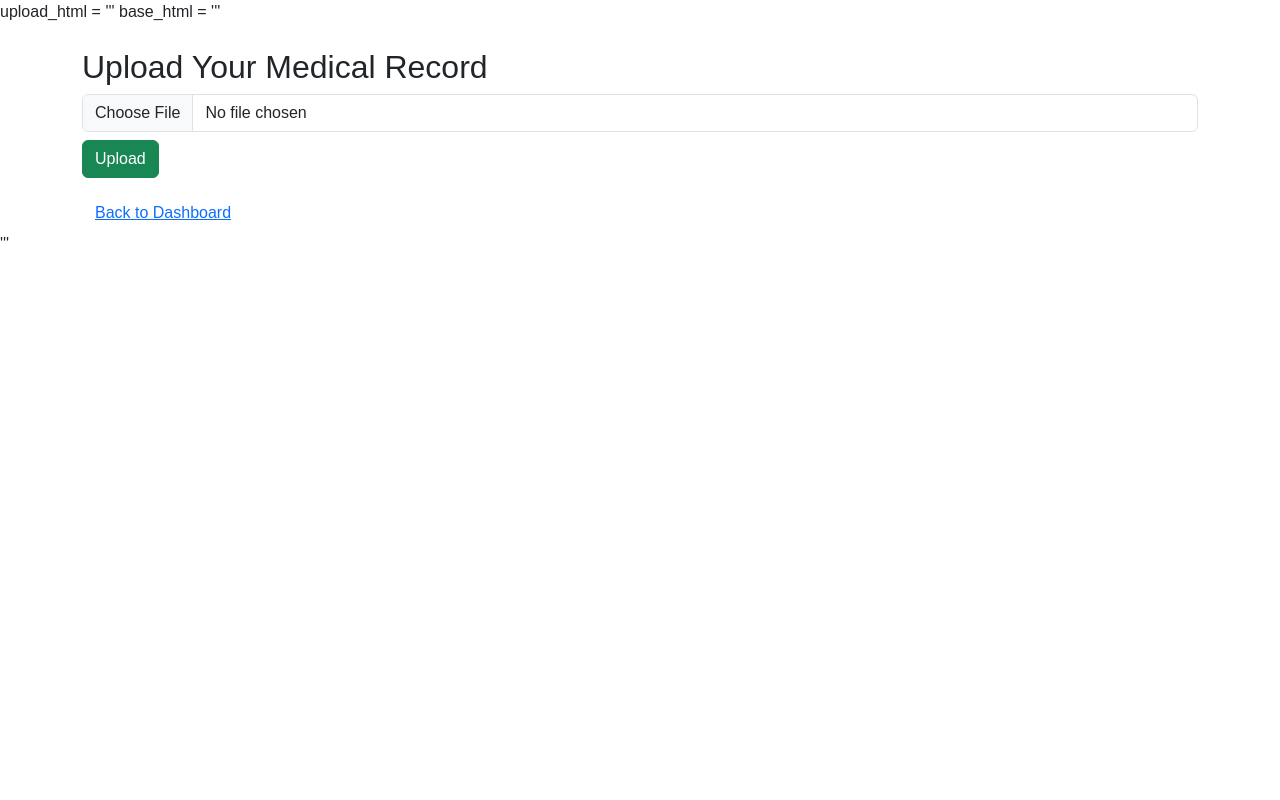
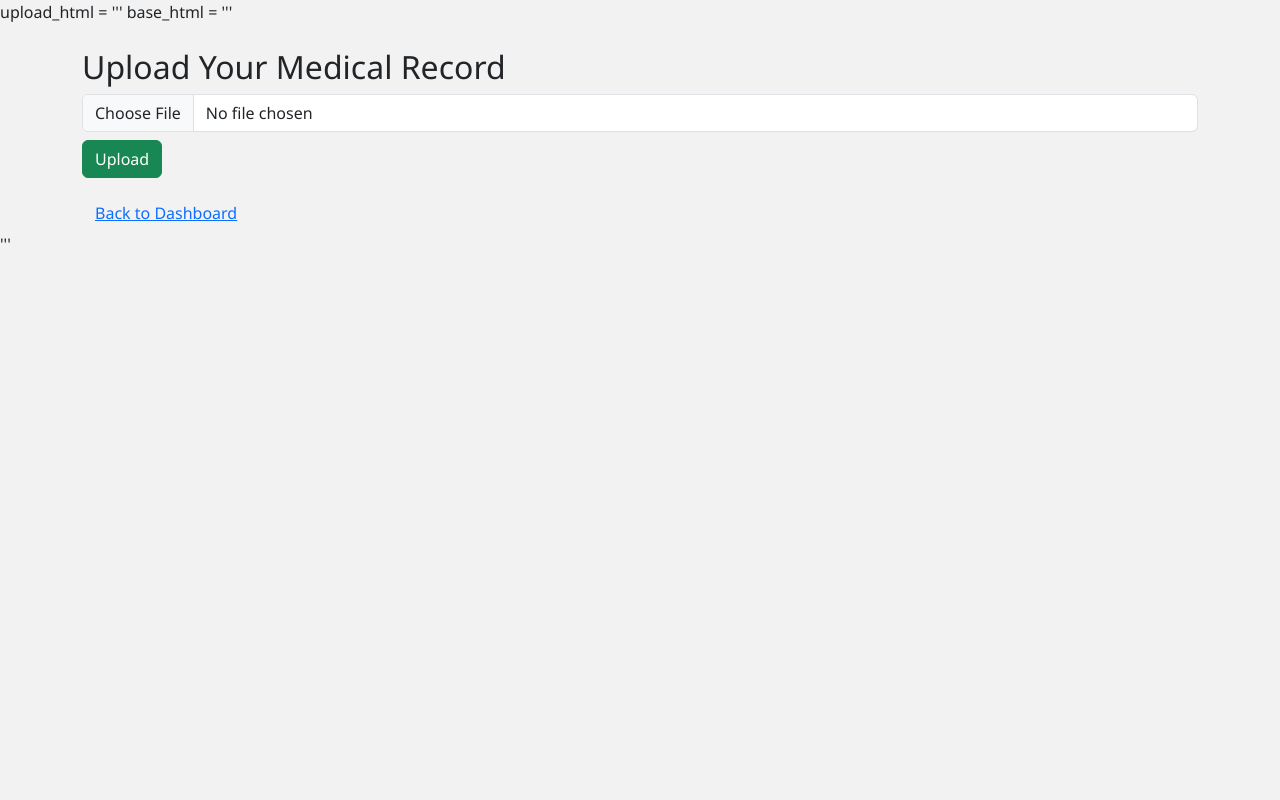
Before and after one commit to Sivanesh27/medivault, a Python web app: template templates/upload.html in a window 1280 px wide. Run offline with Jinja, Linux system fonts and the light colour scheme; the template is opened without the code that fills it, so the values that code supplies are empty.

Commit message:
Update style.css

```diff
--- a/static/style.css
+++ b/static/style.css
@@ -1,3 +1,8 @@
 body {
-    font-family: Arial, sans-serif;
+    background-color: #f2f2f2;
+    font-family: 'Segoe UI', sans-serif;
 }
+
+h1 {
+    color: #2a2a2a;
+}
```
